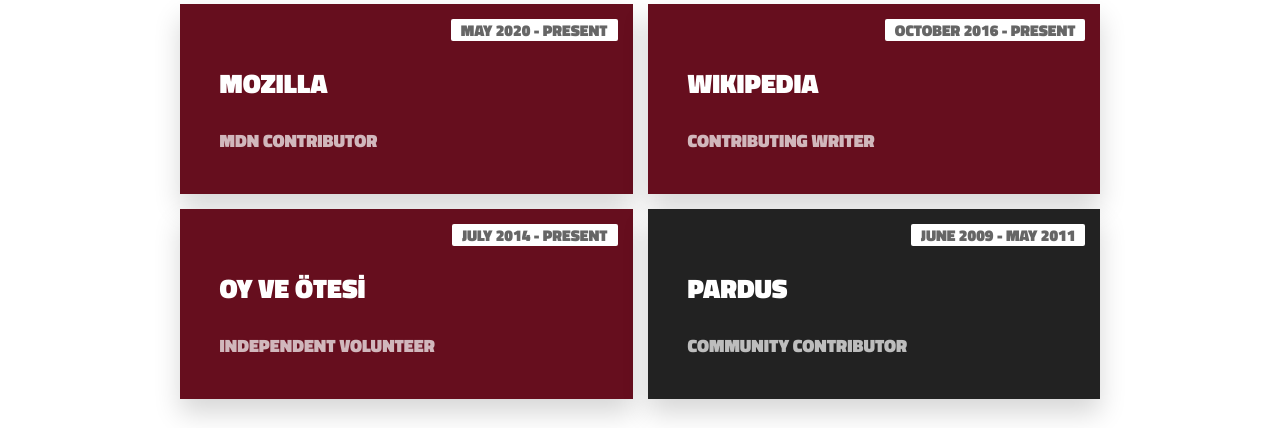
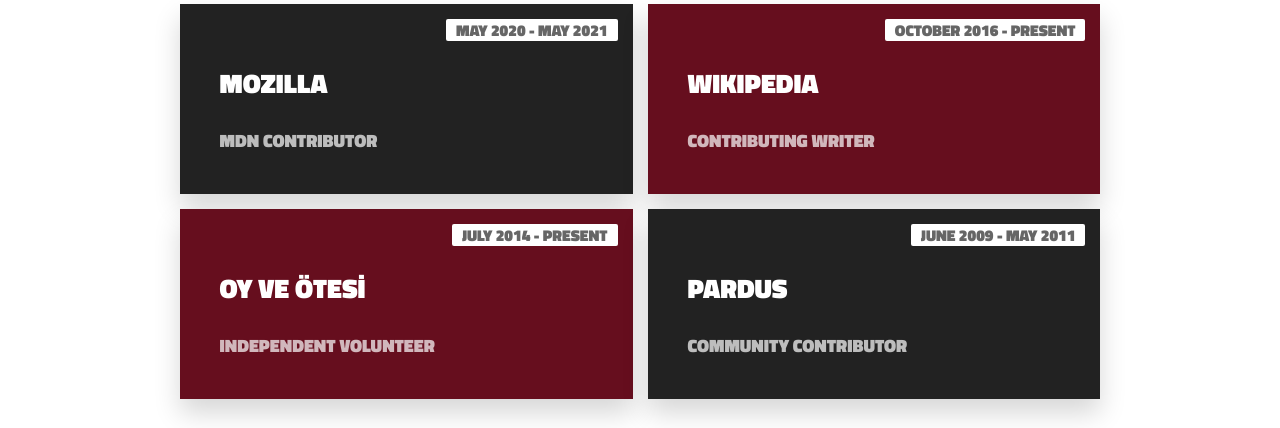
Before and after one commit to tugsanunlu/tugsanunlu.com, a Gatsby site: page /volunteer-experience in a window 1280 px wide. Shown: the part 218-646 px from the top of the page. Built offline with nearby package versions, Linux system fonts and the light colour scheme; Gatsby itself is replaced by a stand-in of ours.

Commit message:
Update volunteer experience

```diff
--- a/src/pages/volunteer-experience.js
+++ b/src/pages/volunteer-experience.js
@@ -6,9 +6,9 @@
   list: [
     {
       company: "MOZILLA",
-      date: "MAY 2020 - PRESENT",
+      date: "MAY 2020 - MAY 2021",
       title: "MDN CONTRIBUTOR",
-      isActive: true,
+      isActive: false,
     },
     {
       company: "WIKIPEDIA",
```
